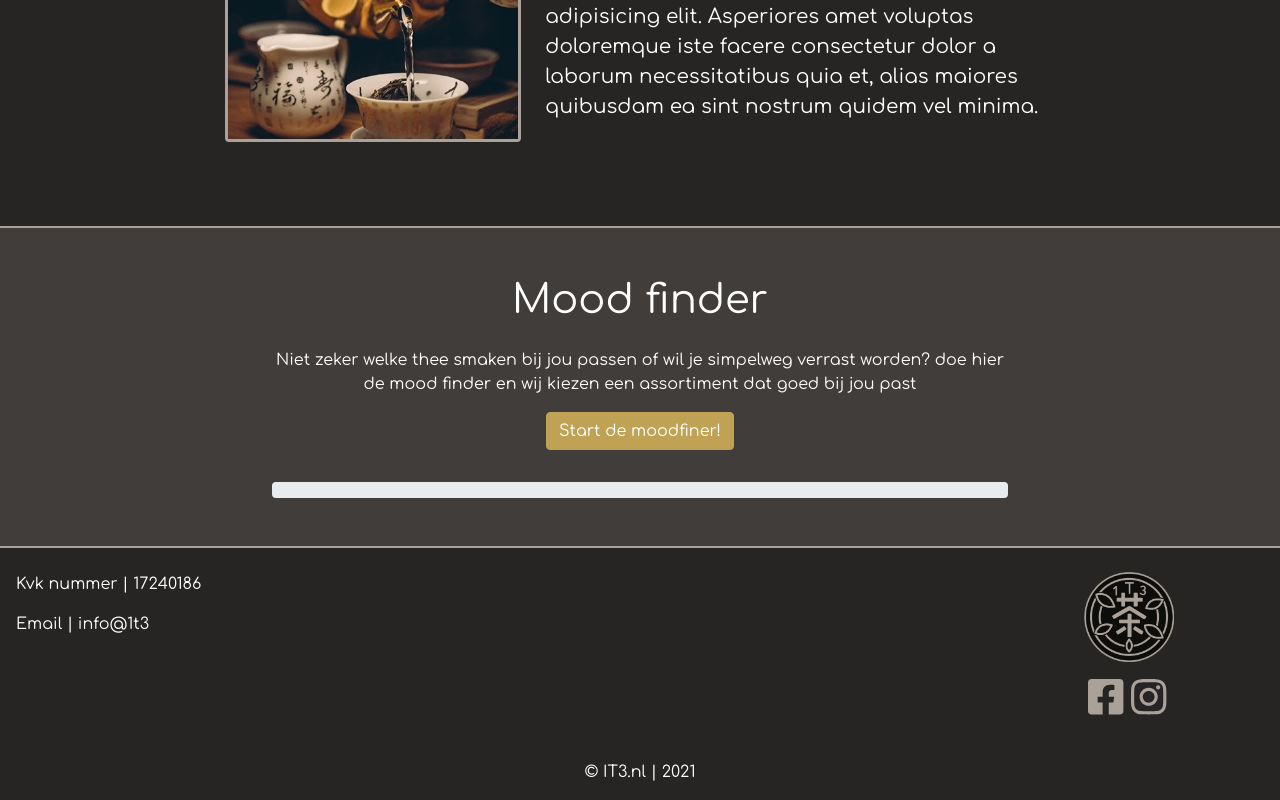
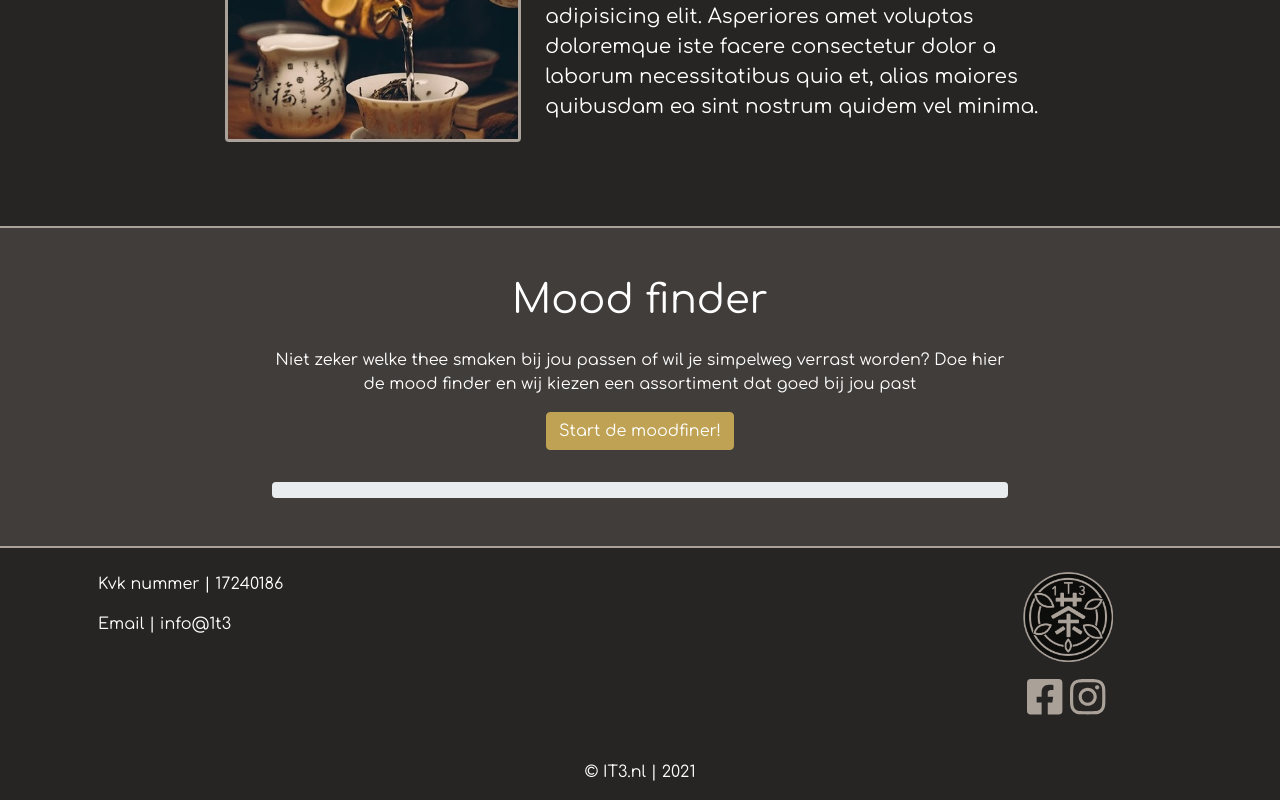
Before and after one commit to DevKing472/Vue-Shopify-Template, a Vue app: page / in a window 1280 px wide. Shown: the part 1352-2152 px from the top of the page. Built offline with nearby package versions, Linux system fonts and the light colour scheme.

Commit message:
Footer fixed and removed custom styling

```diff
--- a/src/components/Footer.vue
+++ b/src/components/Footer.vue
@@ -1,5 +1,6 @@
 <template>
   <footer id="footer">
+    <b-container>
     <b-row class="py-4">
       <b-col cols="6" md="8" lg="9">
         <div class="padding-left-3">
@@ -43,6 +44,7 @@
         <p class="text-center">© IT3.nl | 2021</p>
       </b-col>
     </b-row>
+    </b-container>
   </footer>
 </template>
 
--- a/src/components/HomeMain.vue
+++ b/src/components/HomeMain.vue
@@ -44,9 +44,6 @@ export default {
 </script>
 
 <style scoped>
-main {
-  color: #ffffff;
-}
 
 h1 {
   margin-bottom: 15px;
--- a/src/components/Quiz.vue
+++ b/src/components/Quiz.vue
@@ -9,7 +9,12 @@
       />
       <b-row class="d-flex justify-content-center">
         <b-col cols="12" md="8" class="pt-3">
-          <b-progress variant="primary" aria-label="Voortgang van de Moodfinder" :value="progress" :max="maxProgress" ></b-progress>
+          <b-progress
+            variant="primary"
+            aria-label="Voortgang van de Moodfinder"
+            :value="progress"
+            :max="maxProgress"
+          ></b-progress>
         </b-col>
       </b-row>
     </b-container>
@@ -122,14 +127,7 @@ export default {
   border-top: 2px solid #aaa199;
 }
 
-.quiz-background{
+.quiz-background {
   background-color: #403d3b;
 }
-
-.progress-bar {
-  background-color: #bfa253 !important;
-}
-
-
-
 </style>
--- a/src/components/QuizFinished.vue
+++ b/src/components/QuizFinished.vue
@@ -1,10 +1,16 @@
 <template>
-    <b-row class="d-flex justify-content-center py-3">
-      <b-col class="col-6 col-lg-2">
-          <p class="text-white">De Mood finder is gemaakt. Je resultaten staan klaar!</p>
-          <router-link :to="{ path: '/results' }"><button class="btn btn-primary" type="button"> Verder naar resultaten</button></router-link>
-      </b-col>
-    </b-row>
+  <b-row class="d-flex justify-content-center py-3">
+    <b-col class="col-6 col-lg-2">
+      <p class="text-white">
+        De Mood finder is gemaakt. Je resultaten staan klaar!
+      </p>
+      <router-link :to="{ path: '/results' }"
+        ><button class="btn btn-primary" type="button">
+          Verder naar resultaten
+        </button></router-link
+      >
+    </b-col>
+  </b-row>
 </template>
 <script>
 export default {
@@ -13,11 +19,6 @@ export default {
 </script>
 
 <style scoped>
-.image-box {
-  background-color: #262524;
-  border: 1px solid;
-  border-radius: 5px;
-}
 .text-background {
   background-color: rgb(44, 43, 43);
 }
--- a/src/components/QuizResult.vue
+++ b/src/components/QuizResult.vue
@@ -87,11 +87,6 @@ export default {
 </script>
 
 <style scoped>
-main {
-  color: #ffffff;
-  background-color: #262524;
-}
-
 .card {
   margin: 0;
   padding: 0;
@@ -107,23 +102,8 @@ hr {
   background-color: #aaa199;
   opacity: 1;
   height: 2px !important;
-  /* border-bottom: solid 1px #000000; */
   border-radius: 20px;
 }
-/*
-.btn {
-  border: 2px solid white;
-  background-color: black;
-  color: white;
-  padding: 14px 28px;
-}
-
-.whitebtn:hover {
-  border: 2px solid black;
-  background-color: white;
-  color: black;
-}
-*/
 h1 {
   margin-bottom: 15px;
 }
--- a/src/components/QuizStart.vue
+++ b/src/components/QuizStart.vue
@@ -1,10 +1,16 @@
 <template>
-    <b-row class="d-flex justify-content-center py-3">
-      <b-col class="col-10 col-lg-8">
-          <p class="text-white">Niet zeker welke thee smaken bij jou passen of wil je simpelweg verrast worden? doe hier de mood finder en wij kiezen een assortiment dat goed bij jou past</p>
-          <button class="btn btn-primary" v-on:click="$emit('click')" type="button"> Start de moodfiner!</button>
-      </b-col>
-    </b-row>
+  <b-row class="d-flex justify-content-center py-3">
+    <b-col class="col-10 col-lg-8">
+      <p class="text-white">
+        Niet zeker welke thee smaken bij jou passen of wil je simpelweg verrast
+        worden? Doe hier de mood finder en wij kiezen een assortiment dat goed
+        bij jou past
+      </p>
+      <button class="btn btn-primary" v-on:click="$emit('click')" type="button">
+        Start de moodfiner!
+      </button>
+    </b-col>
+  </b-row>
 </template>
 <script>
 export default {
@@ -13,11 +19,6 @@ export default {
 </script>
 
 <style scoped>
-.image-box {
-  background-color: #262524;
-  border: 1px solid;
-  border-radius: 5px;
-}
 .text-background {
   background-color: rgb(44, 43, 43);
 }
```
